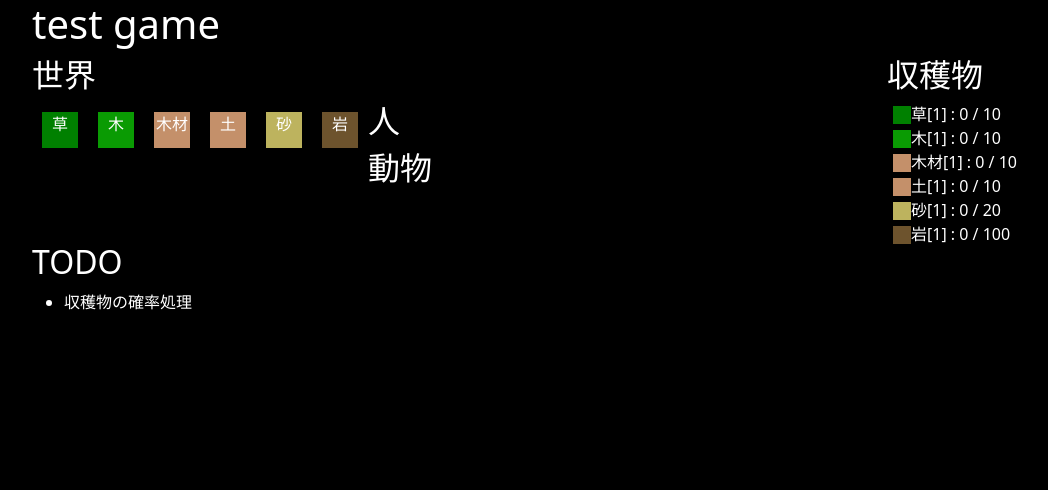
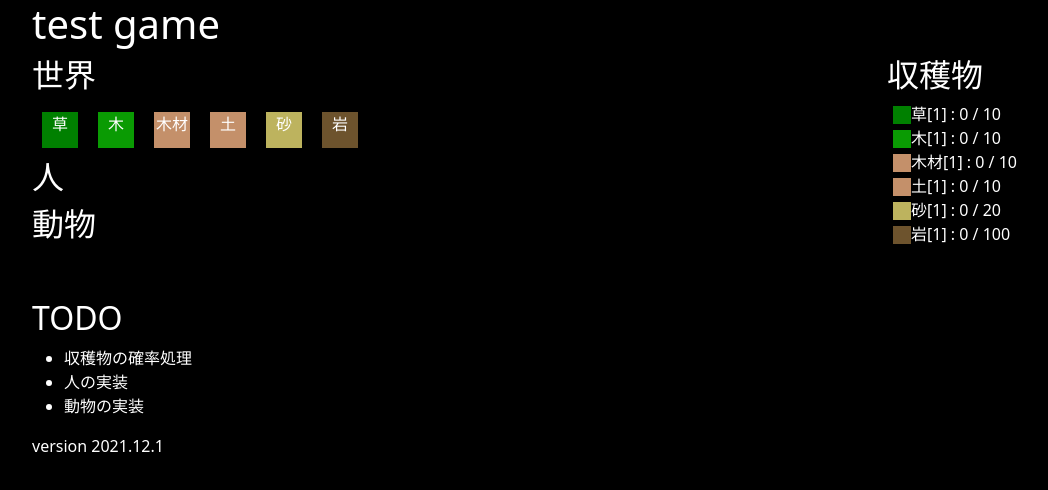
Before and after one commit to rosiro/tileworld, a plain HTML site: page index.html in a window 1280 px wide. Shown: the whole page, without its empty margins (50-1098 px from the left). Drawn offline with Linux system fonts and the light colour scheme.

Commit message:
modified:   index.html

```diff
--- a/index.html
+++ b/index.html
@@ -105,6 +105,9 @@
           animation-duration: 4s;
           border: 1px solid;
       }
+      .area {
+          clear:both;
+      }
       @keyframes colortowhite {
           to { border-width: 4px; border-color: white;}
       }
@@ -116,9 +119,9 @@
       <div class="row">
         <h1>test game</h1>
         <div class="col-md-9">
-          <div id="field"></div>
-          <div id="human"><h2>人</h2></div>
-          <div id="animal"><h2>動物</h2></div>
+          <div id="field" class="area"></div>
+          <div id="human" class="area"><h2>人</h2></div>
+          <div id="animal" class="area"><h2>動物</h2></div>
 
           <br clear="all">
           <div id="building"><h2>建造物</h2></div>
@@ -128,11 +131,16 @@
             <h2>TODO</h2>
             <ul>
               <li>収穫物の確率処理</li>
+              <li>人の実装</li>
+              <li>動物の実装</li>
             </ul>
           </div>
         </div>
         <div id="resource_status" class="col-md-3">
         </div>
+      </div>
+      <div id="footer">
+        version <span id="version"></span>
       </div>
     </div>
     <script src="static/js/bootstrap.bundle.min.js"></script>
@@ -341,6 +349,7 @@
           // INIT
           set_resource();
           show_status();
+          $('#version').text(VERSION);
       });
     </script>
   </body>
```
